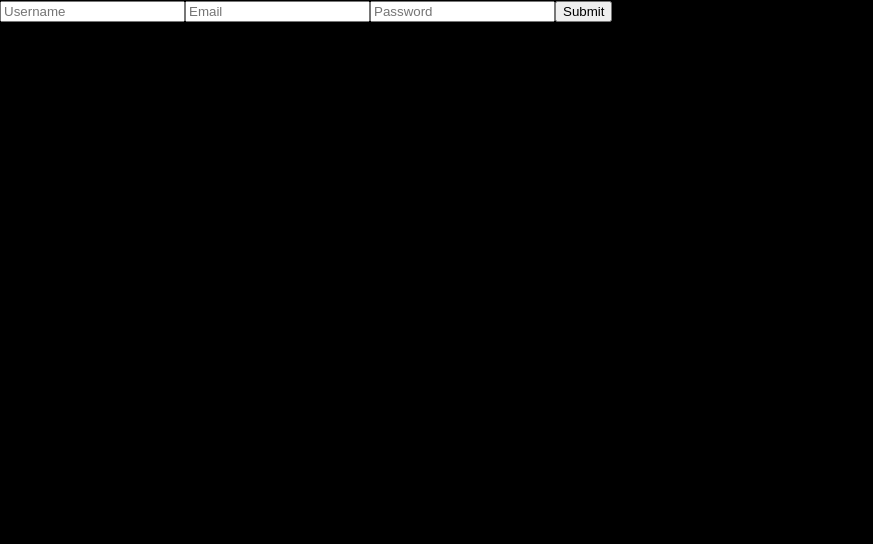
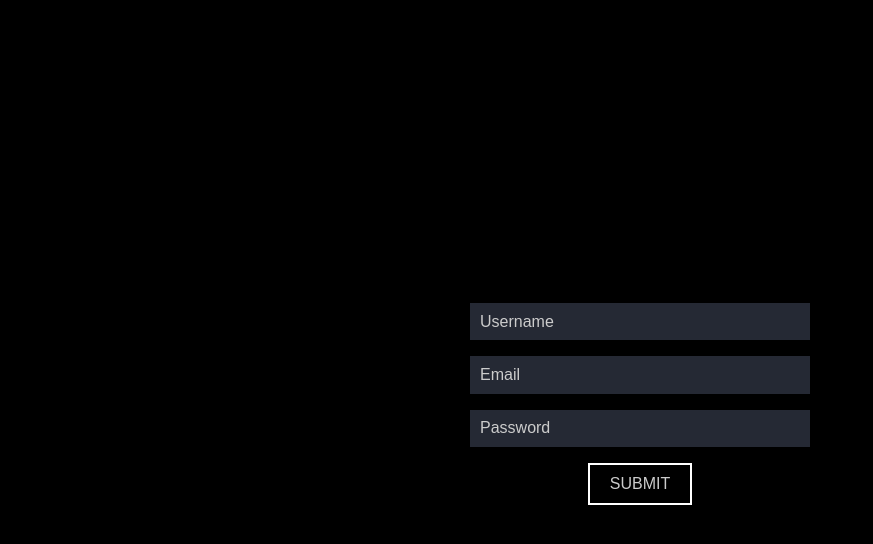
Before and after one commit to Online-RPG-Game/Frontend, a React (Create React App) app in the folder online-rpg/: page /login in a window 1280 px wide. Shown: the top 544 px of the page, without its empty margins (0-873 px from the left). Built offline with nearby package versions, Linux system fonts and the light colour scheme.

Commit message:
form styles

```diff
--- a/online-rpg/src/onboarding/Login.js
+++ b/online-rpg/src/onboarding/Login.js
@@ -1,15 +1,35 @@
 import React from 'react';
 import { connect } from 'react-redux';
 import { withFormik, Form, Field } from 'formik';
+import StyledForm from './styles';
 
 const Login = () => {
   return (
-    <Form>
-      <Field type='text' name='username' placeholder='Username' />
-      <Field type='email' name='email' placeholder='Email' />
-      <Field type='password' name='password' placeholder='Password' />
-      <button type='submit'>Submit</button>
-    </Form>
+    <StyledForm>
+      <Form className='form'>
+        <Field
+          className='input'
+          type='text'
+          name='username'
+          placeholder='Username'
+        />
+        <Field
+          className='input'
+          type='email'
+          name='email'
+          placeholder='Email'
+        />
+        <Field
+          className='input'
+          type='password'
+          name='password'
+          placeholder='Password'
+        />
+        <button className='submit-button' type='submit'>
+          Submit
+        </button>
+      </Form>
+    </StyledForm>
   );
 };
 
@@ -20,8 +40,8 @@ const FormikLoginUpForm = withFormik({
     password: '',
     confirmPassword: ''
   }),
-  handleSubmit(values) {
-    console.log(values);
+  handleSubmit(values, { props }) {
+    props.login(values);
   }
 })(Login);
 
--- a/online-rpg/src/onboarding/Register.js
+++ b/online-rpg/src/onboarding/Register.js
@@ -2,20 +2,41 @@ import React from 'react';
 import { connect } from 'react-redux';
 import { withFormik, Form, Field } from 'formik';
 import { register } from '../onboarding/index';
+import StyledForm from './styles';
 
 const Register = () => {
   return (
-    <Form>
-      <Field type='text' name='username' placeholder='Username' />
-      <Field type='email' name='email' placeholder='Email' />
-      <Field type='password' name='password' placeholder='Password' />
+    <StyledForm>
+      <Form className='form'>
         <Field
+          className='input'
+          type='text'
+          name='username'
+          placeholder='Username'
+        />
+        <Field
+          className='input'
+          type='email'
+          name='email'
+          placeholder='Email'
+        />
+        <Field
+          className='input'
+          type='password'
+          name='password'
+          placeholder='Password'
+        />
+        <Field
+          className='input'
           type='password'
           name='confirmPassword'
           placeholder='Confirm Password'
         />
-      <button type='submit'>Submit</button>
+        <button className='submit-button' type='submit'>
+          Submit
+        </button>
       </Form>
+    </StyledForm>
   );
 };
 
--- /dev/null
+++ b/online-rpg/src/onboarding/styles.js
@@ -0,0 +1,50 @@
+import styled from 'styled-components';
+
+export default styled.div`
+  display: flex;
+  flex-direction: column;
+  justify-content: center;
+  align-items: center;
+  height: 100vh;
+
+  .form {
+    display: flex;
+    flex-direction: column;
+    justify-content: center;
+    align-items: center;
+  }
+
+  .input {
+    margin: 0.5rem 0;
+    padding: 0.6rem;
+    width: 20rem;
+    border: none;
+    outline: none;
+    font-size: 1rem;
+    background: #252934;
+    color: #ccc;
+
+    ::placeholder {
+      color: #ccc;
+    }
+  }
+
+  .submit-button {
+    border: 2px solid #fff;
+    box-sizing: inherit;
+    background: transparent;
+    cursor: pointer;
+    font-size: 1rem;
+    padding: 10px 20px;
+    transition: all 0.5s;
+    color: #ccc;
+    text-transform: uppercase;
+    margin-top: 0.5rem;
+
+    &:hover {
+      background: #e05cca;
+      border: 2px solid #e05cca;
+      transition: all 0.5s;
+    }
+  }
+`;
```
Also changed, not shown: online-rpg/src/features/player/movement.js (+44 -34 lines). Lines whose indentation alone changed are shown as unchanged.
